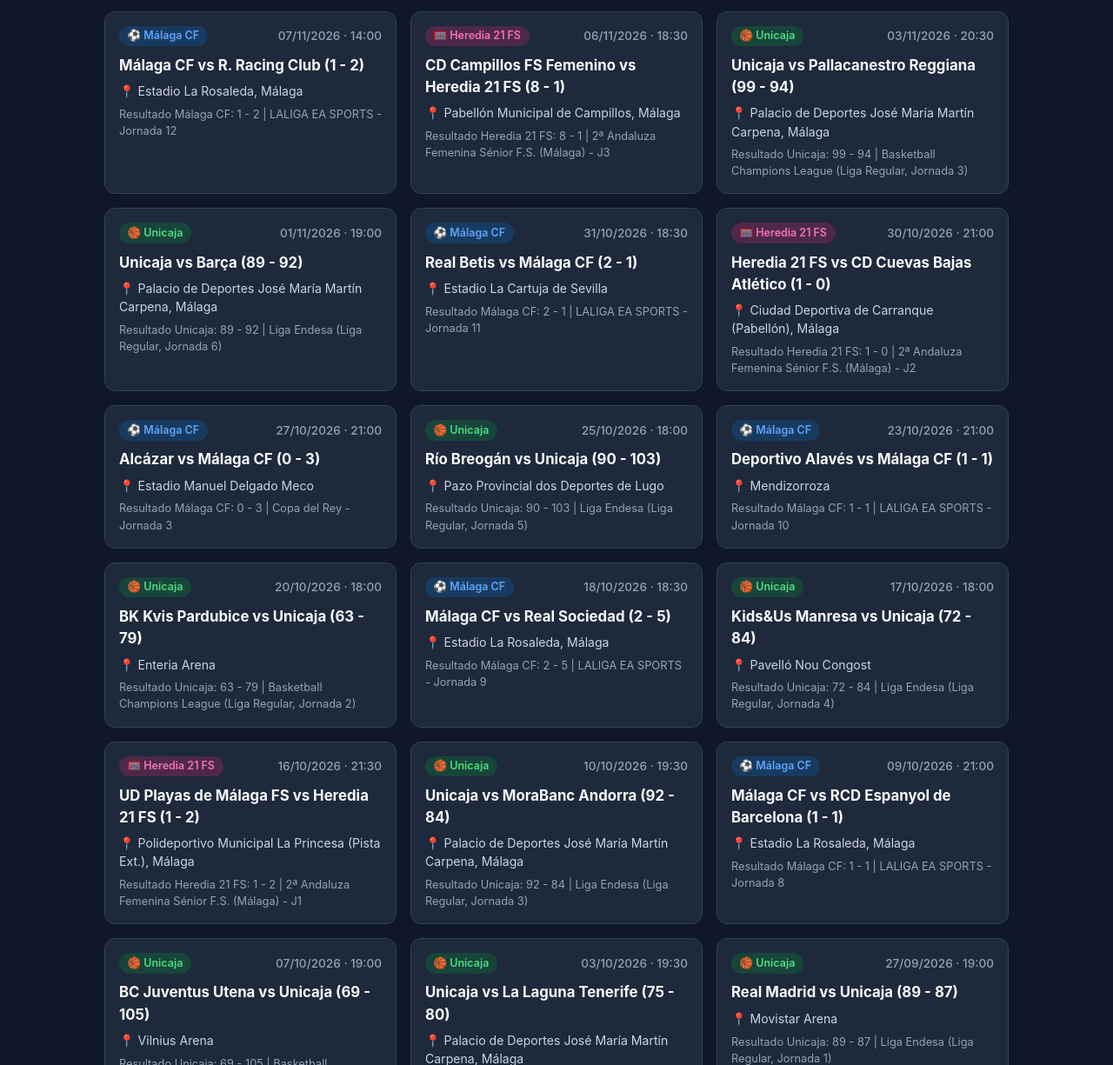
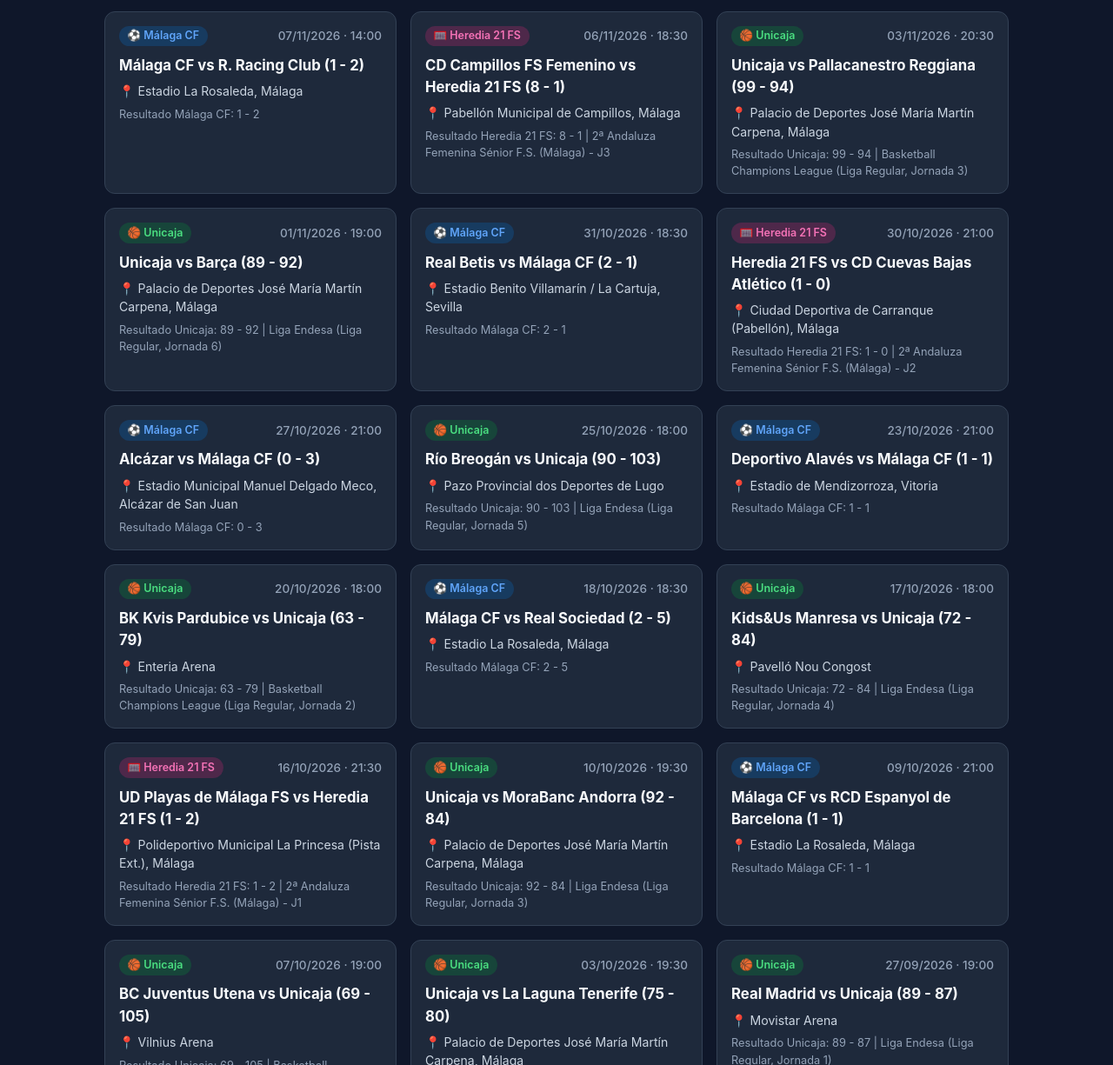
Before and after one commit to EspiMLG/sportsmlgcalendar, a plain HTML site: page index.html in a window 1280 px wide. Shown: the part 5963-7188 px from the top of the page at 87% size. Drawn offline with Linux system fonts and the light colour scheme.

Commit message:
Actualización automática de calendario 🤖

```diff
--- a/index.html
+++ b/index.html
@@ -270,21 +270,21 @@
 <div class="match-card" data-sport="basket"><div class="match-header"><span class="badge badge-basket">🏀 Unicaja</span><span class="match-date">15/11/2026 · 12:30</span></div><div class="match-title">Unicaja vs FIATC Girona (82 - 70)</div><div class="match-loc">📍 Palacio de Deportes José María Martín Carpena, Málaga</div><div class="match-desc">Resultado Unicaja: 82 - 70 | Liga Endesa (Liga Regular, Jornada 8)</div></div>
 <div class="match-card" data-sport="futsal"><div class="match-header"><span class="badge badge-futsal">🥅 Heredia 21 FS</span><span class="match-date">13/11/2026 · 20:30</span></div><div class="match-title">Heredia 21 FS vs CD Axarquía FS Algarrobo (2 - 4)</div><div class="match-loc">📍 Ciudad Deportiva de Carranque (Pabellón), Málaga</div><div class="match-desc">Resultado Heredia 21 FS: 2 - 4 | 2ª Andaluza Femenina Sénior F.S. (Málaga) - J4</div></div>
 <div class="match-card" data-sport="basket"><div class="match-header"><span class="badge badge-basket">🏀 Unicaja</span><span class="match-date">08/11/2026 · 17:00</span></div><div class="match-title">Casademont Zaragoza vs Unicaja (96 - 91)</div><div class="match-loc">📍 Pabellón Príncipe Felipe</div><div class="match-desc">Resultado Unicaja: 96 - 91 | Liga Endesa (Liga Regular, Jornada 7)</div></div>
-<div class="match-card" data-sport="futbol"><div class="match-header"><span class="badge badge-futbol">⚽ Málaga CF</span><span class="match-date">07/11/2026 · 14:00</span></div><div class="match-title">Málaga CF vs R. Racing Club (1 - 2)</div><div class="match-loc">📍 Estadio La Rosaleda, Málaga</div><div class="match-desc">Resultado Málaga CF: 1 - 2 | LALIGA EA SPORTS - Jornada 12</div></div>
+<div class="match-card" data-sport="futbol"><div class="match-header"><span class="badge badge-futbol">⚽ Málaga CF</span><span class="match-date">07/11/2026 · 14:00</span></div><div class="match-title">Málaga CF vs R. Racing Club (1 - 2)</div><div class="match-loc">📍 Estadio La Rosaleda, Málaga</div><div class="match-desc">Resultado Málaga CF: 1 - 2</div></div>
 <div class="match-card" data-sport="futsal"><div class="match-header"><span class="badge badge-futsal">🥅 Heredia 21 FS</span><span class="match-date">06/11/2026 · 18:30</span></div><div class="match-title">CD Campillos FS Femenino vs Heredia 21 FS (8 - 1)</div><div class="match-loc">📍 Pabellón Municipal de Campillos, Málaga</div><div class="match-desc">Resultado Heredia 21 FS: 8 - 1 | 2ª Andaluza Femenina Sénior F.S. (Málaga) - J3</div></div>
 <div class="match-card" data-sport="basket"><div class="match-header"><span class="badge badge-basket">🏀 Unicaja</span><span class="match-date">03/11/2026 · 20:30</span></div><div class="match-title">Unicaja vs Pallacanestro Reggiana (99 - 94)</div><div class="match-loc">📍 Palacio de Deportes José María Martín Carpena, Málaga</div><div class="match-desc">Resultado Unicaja: 99 - 94 | Basketball Champions League (Liga Regular, Jornada 3)</div></div>
 <div class="match-card" data-sport="basket"><div class="match-header"><span class="badge badge-basket">🏀 Unicaja</span><span class="match-date">01/11/2026 · 19:00</span></div><div class="match-title">Unicaja vs Barça (89 - 92)</div><div class="match-loc">📍 Palacio de Deportes José María Martín Carpena, Málaga</div><div class="match-desc">Resultado Unicaja: 89 - 92 | Liga Endesa (Liga Regular, Jornada 6)</div></div>
-<div class="match-card" data-sport="futbol"><div class="match-header"><span class="badge badge-futbol">⚽ Málaga CF</span><span class="match-date">31/10/2026 · 18:30</span></div><div class="match-title">Real Betis vs Málaga CF (2 - 1)</div><div class="match-loc">📍 Estadio La Cartuja de Sevilla</div><div class="match-desc">Resultado Málaga CF: 2 - 1 | LALIGA EA SPORTS - Jornada 11</div></div>
+<div class="match-card" data-sport="futbol"><div class="match-header"><span class="badge badge-futbol">⚽ Málaga CF</span><span class="match-date">31/10/2026 · 18:30</span></div><div class="match-title">Real Betis vs Málaga CF (2 - 1)</div><div class="match-loc">📍 Estadio Benito Villamarín / La Cartuja, Sevilla</div><div class="match-desc">Resultado Málaga CF: 2 - 1</div></div>
 <div class="match-card" data-sport="futsal"><div class="match-header"><span class="badge badge-futsal">🥅 Heredia 21 FS</span><span class="match-date">30/10/2026 · 21:00</span></div><div class="match-title">Heredia 21 FS vs CD Cuevas Bajas Atlético (1 - 0)</div><div class="match-loc">📍 Ciudad Deportiva de Carranque (Pabellón), Málaga</div><div class="match-desc">Resultado Heredia 21 FS: 1 - 0 | 2ª Andaluza Femenina Sénior F.S. (Málaga) - J2</div></div>
-<div class="match-card" data-sport="futbol"><div class="match-header"><span class="badge badge-futbol">⚽ Málaga CF</span><span class="match-date">27/10/2026 · 21:00</span></div><div class="match-title">Alcázar vs Málaga CF (0 - 3)</div><div class="match-loc">📍 Estadio Manuel Delgado Meco</div><div class="match-desc">Resultado Málaga CF: 0 - 3 | Copa del Rey - Jornada 3</div></div>
+<div class="match-card" data-sport="futbol"><div class="match-header"><span class="badge badge-futbol">⚽ Málaga CF</span><span class="match-date">27/10/2026 · 21:00</span></div><div class="match-title">Alcázar vs Málaga CF (0 - 3)</div><div class="match-loc">📍 Estadio Municipal Manuel Delgado Meco, Alcázar de San Juan</div><div class="match-desc">Resultado Málaga CF: 0 - 3</div></div>
 <div class="match-card" data-sport="basket"><div class="match-header"><span class="badge badge-basket">🏀 Unicaja</span><span class="match-date">25/10/2026 · 18:00</span></div><div class="match-title">Río Breogán vs Unicaja (90 - 103)</div><div class="match-loc">📍 Pazo Provincial dos Deportes de Lugo</div><div class="match-desc">Resultado Unicaja: 90 - 103 | Liga Endesa (Liga Regular, Jornada 5)</div></div>
-<div class="match-card" data-sport="futbol"><div class="match-header"><span class="badge badge-futbol">⚽ Málaga CF</span><span class="match-date">23/10/2026 · 21:00</span></div><div class="match-title">Deportivo Alavés vs Málaga CF (1 - 1)</div><div class="match-loc">📍 Mendizorroza</div><div class="match-desc">Resultado Málaga CF: 1 - 1 | LALIGA EA SPORTS - Jornada 10</div></div>
+<div class="match-card" data-sport="futbol"><div class="match-header"><span class="badge badge-futbol">⚽ Málaga CF</span><span class="match-date">23/10/2026 · 21:00</span></div><div class="match-title">Deportivo Alavés vs Málaga CF (1 - 1)</div><div class="match-loc">📍 Estadio de Mendizorroza, Vitoria</div><div class="match-desc">Resultado Málaga CF: 1 - 1</div></div>
 <div class="match-card" data-sport="basket"><div class="match-header"><span class="badge badge-basket">🏀 Unicaja</span><span class="match-date">20/10/2026 · 18:00</span></div><div class="match-title">BK Kvis Pardubice vs Unicaja (63 - 79)</div><div class="match-loc">📍 Enteria Arena</div><div class="match-desc">Resultado Unicaja: 63 - 79 | Basketball Champions League (Liga Regular, Jornada 2)</div></div>
-<div class="match-card" data-sport="futbol"><div class="match-header"><span class="badge badge-futbol">⚽ Málaga CF</span><span class="match-date">18/10/2026 · 18:30</span></div><div class="match-title">Málaga CF vs Real Sociedad (2 - 5)</div><div class="match-loc">📍 Estadio La Rosaleda, Málaga</div><div class="match-desc">Resultado Málaga CF: 2 - 5 | LALIGA EA SPORTS - Jornada 9</div></div>
+<div class="match-card" data-sport="futbol"><div class="match-header"><span class="badge badge-futbol">⚽ Málaga CF</span><span class="match-date">18/10/2026 · 18:30</span></div><div class="match-title">Málaga CF vs Real Sociedad (2 - 5)</div><div class="match-loc">📍 Estadio La Rosaleda, Málaga</div><div class="match-desc">Resultado Málaga CF: 2 - 5</div></div>
 <div class="match-card" data-sport="basket"><div class="match-header"><span class="badge badge-basket">🏀 Unicaja</span><span class="match-date">17/10/2026 · 18:00</span></div><div class="match-title">Kids&Us Manresa vs Unicaja (72 - 84)</div><div class="match-loc">📍 Pavelló Nou Congost</div><div class="match-desc">Resultado Unicaja: 72 - 84 | Liga Endesa (Liga Regular, Jornada 4)</div></div>
 <div class="match-card" data-sport="futsal"><div class="match-header"><span class="badge badge-futsal">🥅 Heredia 21 FS</span><span class="match-date">16/10/2026 · 21:30</span></div><div class="match-title">UD Playas de Málaga FS vs Heredia 21 FS (1 - 2)</div><div class="match-loc">📍 Polideportivo Municipal La Princesa (Pista Ext.), Málaga</div><div class="match-desc">Resultado Heredia 21 FS: 1 - 2 | 2ª Andaluza Femenina Sénior F.S. (Málaga) - J1</div></div>
 <div class="match-card" data-sport="basket"><div class="match-header"><span class="badge badge-basket">🏀 Unicaja</span><span class="match-date">10/10/2026 · 19:30</span></div><div class="match-title">Unicaja vs MoraBanc Andorra (92 - 84)</div><div class="match-loc">📍 Palacio de Deportes José María Martín Carpena, Málaga</div><div class="match-desc">Resultado Unicaja: 92 - 84 | Liga Endesa (Liga Regular, Jornada 3)</div></div>
-<div class="match-card" data-sport="futbol"><div class="match-header"><span class="badge badge-futbol">⚽ Málaga CF</span><span class="match-date">09/10/2026 · 21:00</span></div><div class="match-title">Málaga CF vs RCD Espanyol de Barcelona (1 - 1)</div><div class="match-loc">📍 Estadio La Rosaleda, Málaga</div><div class="match-desc">Resultado Málaga CF: 1 - 1 | LALIGA EA SPORTS - Jornada 8</div></div>
+<div class="match-card" data-sport="futbol"><div class="match-header"><span class="badge badge-futbol">⚽ Málaga CF</span><span class="match-date">09/10/2026 · 21:00</span></div><div class="match-title">Málaga CF vs RCD Espanyol de Barcelona (1 - 1)</div><div class="match-loc">📍 Estadio La Rosaleda, Málaga</div><div class="match-desc">Resultado Málaga CF: 1 - 1</div></div>
 <div class="match-card" data-sport="basket"><div class="match-header"><span class="badge badge-basket">🏀 Unicaja</span><span class="match-date">07/10/2026 · 19:00</span></div><div class="match-title">BC Juventus Utena vs Unicaja (69 - 105)</div><div class="match-loc">📍 Vilnius Arena</div><div class="match-desc">Resultado Unicaja: 69 - 105 | Basketball Champions League (Liga Regular, Jornada 1)</div></div>
 <div class="match-card" data-sport="basket"><div class="match-header"><span class="badge badge-basket">🏀 Unicaja</span><span class="match-date">03/10/2026 · 19:30</span></div><div class="match-title">Unicaja vs La Laguna Tenerife (75 - 80)</div><div class="match-loc">📍 Palacio de Deportes José María Martín Carpena, Málaga</div><div class="match-desc">Resultado Unicaja: 75 - 80 | Liga Endesa (Liga Regular, Jornada 2)</div></div>
 <div class="match-card" data-sport="basket"><div class="match-header"><span class="badge badge-basket">🏀 Unicaja</span><span class="match-date">27/09/2026 · 19:00</span></div><div class="match-title">Real Madrid vs Unicaja (89 - 87)</div><div class="match-loc">📍 Movistar Arena</div><div class="match-desc">Resultado Unicaja: 89 - 87 | Liga Endesa (Liga Regular, Jornada 1)</div></div>
```
Also changed, not shown: 4 other files.
